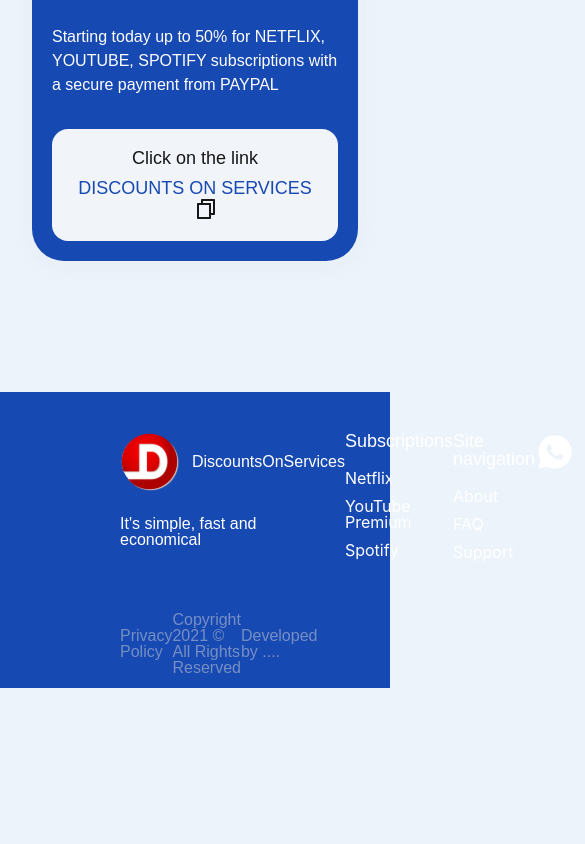
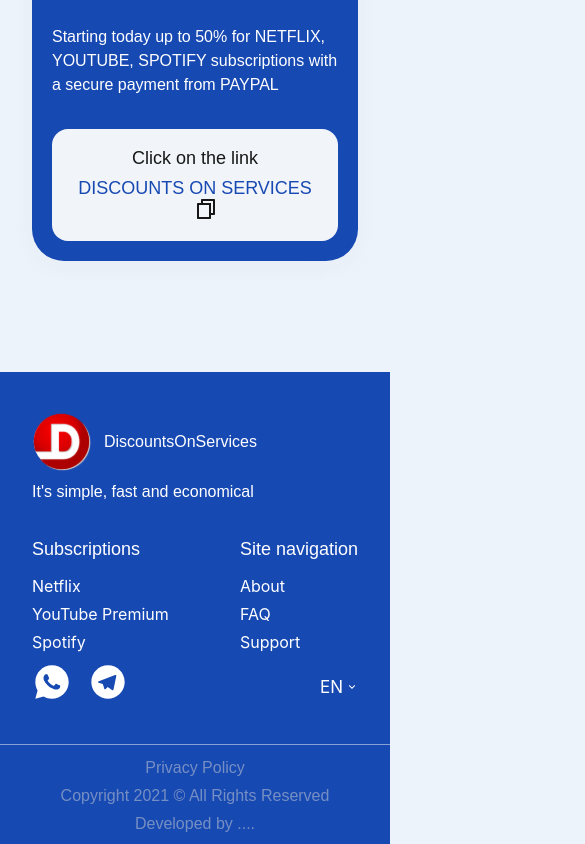
Before and after one commit to TeDdi-pixel/react_Portfolio, a React (Create React App) app: page / in a window 390 px wide. Shown: the part 1845-2689 px from the top of the page, 585 px wide, since content can reach past the window. Before the commit the page ends 2533 px from the top, so only its background shows below. Built offline with nearby package versions, Linux system fonts and the light colour scheme.

Commit message:
adaptive footer

```diff
--- a/src/components/Footer/Footer.jsx
+++ b/src/components/Footer/Footer.jsx
@@ -79,7 +79,7 @@
 
                         </div>
                     </div>
-
+                    <span className="footer__line-through"></span>
                     <div className="footer-rights__container">
                         <ul className="footer__rights-policy">
                             <li className="footer-rights-policy__text">Privacy Policy</li>
--- a/src/pages/NetflixPlan.jsx
+++ b/src/pages/NetflixPlan.jsx
@@ -1,27 +1,14 @@
-import { useContext } from 'react';
+import { useContext, useRef, useState } from 'react';
 import { DataContext } from '../App';
 import Header from '../components/Header/Header';
 import { Link } from 'react-router-dom';
 import InviteBlock from '../components/UI/InviteBlock/InviteBlock';
 import Footer from '../components/Footer/Footer';
 
+
 function NetflixPlan() {
     const data = useContext(DataContext);
-    console.log(data);
-
-    return (
-        <>
-            <Header />
-
-            <main className='main'>
-                <h1 className='main__title'>Choose a Netflix Plan</h1>
-                <p className='main__description'>Listen without limits at a bargain price</p>
-                <div className='main__period'>
-                    <div className='main-period__left'>6 months</div>
-                    <div className='main-period__right'>12 months</div>
-                </div>
-                <div className='main__plans'>
-                    {data.NetflixPlan.map((item,index) => {
+    const plans = data.NetflixPlan.map((item, index) => {
         index = item.id;
         return (
             <div className='main__plan' key={index}>
@@ -82,12 +69,50 @@
 
             </div>
         )
-                    })}
+    })
+
+    const [activeLeft, setActiveLeft] = useState(true);
+    const [activeRight, setActiveRight] = useState(false);
+
+    const changeStatus = (e) => {
+        const leftButton = 'main-period__left';
+        const rightButton = 'main-period__right';
+
+        if (e.target.classList.contains(leftButton) && !activeLeft) {
+          setActiveLeft(true);
+          setActiveRight(false);
+        } else if (e.target.classList.contains(rightButton) && !activeRight) {
+          setActiveLeft(false);
+          setActiveRight(true);
+        }
+      };
+
+
+
+return (
+    <>
+        <Header />
+
+        <main className='main'>
+            <h1 className='main__title'>Choose a Netflix Plan</h1>
+            <p className='main__description'>Listen without limits at a bargain price</p>
+            <div className='main__period'
+
+            >
+                <div className={`main-period__left ${activeLeft ? 'period-btn-left_active' : ''}`}
+                    onClick={changeStatus}
+                >6 months</div>
+                <div className={`main-period__right ${activeRight ? 'period-btn-right_active' : ''}`}
+                    onClick={changeStatus}
+                >12 months</div>
+            </div>
+            <div className='main__plans'>
+                {plans}
             </div>
             <InviteBlock />
         </main>
 
-            <Footer/>
+        <Footer />
     </>
 );
 }
--- a/src/scss/NetflixPlan.scss
+++ b/src/scss/NetflixPlan.scss
@@ -35,7 +35,8 @@
         display: flex;
         margin: 0 auto;
         margin-top: 52px;
-
+        border-radius: 12px;
+        border: 1px solid #1749B3;
     }
 
     &-period__left {
@@ -43,27 +44,43 @@
         width: 100%;
         display: flex;
         // padding: 17px 48px;
-        border-radius: 12px 0px 0px 12px;
-        background-color: #1749B3;
+        border-radius: 10px 0px 0px 10px;
         font-family: $font-family;
         @include adaptive-font(18,17);
-        color: white;
+        color: #030303;
         padding-top: 17px;
         padding-bottom: 17px;
+        background: linear-gradient(to right, transparent 50%, #1749B3 50%);
+        background-size: 200% 100%;
+        background-position: left;
+        transition: all 0.1500s ease;
+        cursor: pointer;
+
     }
-
+    .period-btn-left_active{
+        background-position: right;
+        color: white;
+    }
+    .period-btn-right_active{
+        background-position: left;
+        color: white;
+    }
     &-period__right {
+        cursor: pointer;
+        background: linear-gradient(to left, transparent 50%, #1749B3 50%);
+        background-size: 200% 100%;
+        background-position: right;
+        transition: all 0.1500s ease;
         display: flex;
         justify-content: center;
         width: 100%;
-        border: 1px solid #1749B3;
         font-family: $font-family;
         @include adaptive-font(18,17);
         color: #030303;
-        border-radius: 0px 12px 12px 0px;
         // padding: 17px 45px;
         padding-top: 17px;
         padding-bottom: 17px;
+
     }
 
 
@@ -180,6 +197,14 @@
         &__period {
             margin-top: 40px;
         }
+        &-period__left{
+            cursor: auto;
+
+        }
+        &-period__right{
+            cursor: auto ;
+
+        }
 
         &__plans {
             flex-wrap: wrap;
--- a/src/scss/footer.scss
+++ b/src/scss/footer.scss
@@ -6,6 +6,7 @@
     width: 100%;
     background-color: #1749B3;
     padding: 0 120px;
+    position: relative;
 
     &__wrapper {
         max-width: 1440px;
@@ -14,9 +15,11 @@
         padding-top: 40px;
         padding-bottom: 12px;
     }
-    &__links{
+
+    &__links {
         display: flex;
         justify-content: space-between;
+        flex-wrap: wrap;
     }
 
     &__info {
@@ -24,7 +27,7 @@
         flex-direction: column;
         align-items: flex-start;
 
-        li{
+        li {
             &:last-child {
                 width: 179px;
                 color: white;
@@ -39,7 +42,7 @@
         display: flex;
         align-items: center;
         margin-bottom: 24px;
-
+        margin-right: 55px;
 
 
         a {
@@ -50,7 +53,9 @@
         }
     }
 
-    &__subscriptions {}
+    &__subscriptions {
+        margin-right: 55px;
+    }
 
     &-subscription__link {
         &:first-child {
@@ -67,9 +72,9 @@
         font-size: 16px;
 
     }
-
-    &__nav {}
-
+    &__nav{
+        margin-bottom: 40px;
+    }
     &-nav__link {
         &:first-child {
             font-size: 18px;
@@ -90,36 +95,196 @@
         display: flex;
         flex-direction: column;
         align-items: flex-end;
+        margin-left: 55px;
     }
 
     &__messengers {
+
         display: flex;
-        li:last-child{
+
+        li:last-child {
             margin-left: 16px;
         }
     }
-    &__languages{
+
+    &__languages {
         margin-top: 17px;
     }
-    &__language{
+
+    &__language {
         font-size: 17px;
         color: white;
         display: flex;
         align-items: center;
-        img{
+
+        img {
             margin-left: 3px;
         }
     }
-    &__rights-policy{
+
+    &__rights-policy {
         margin-top: 40px;
         display: flex;
         align-items: center;
         justify-content: space-between;
-        li{
+
+        li {
             font-size: 16px;
             opacity: 0.5;
             color: #D3D3D3;
             font-family: $font-family;
         }
     }
+    &__line-through{
+        display: none;
+    }
+
+    @media screen and (max-width:1234px) {
+        padding: 0 50px;
+    }
+
+    @media screen and (max-width:1023px) {
+        margin-top: 100px;
+        &__line-through{
+            display: block;
+        }
+        &__logo {
+            a {
+                display: none;
+            }
+        }
+    }
+
+    &__line-through::before {
+        content: '';
+        left: 0;
+        width: 100%;
+        height: 1px;
+        background-color: rgba(247, 247, 247, 0.50);
+        position: absolute;
+    }
+
+    @media screen and (max-width:767px) {
+        padding: 0 32px;
+    }
+
+    @media screen and (max-width:695px) {
+        &-messengers-languages {
+            width: 100%;
+            margin-left: 0;
+            flex-direction: row;
+            justify-content: space-between;
+            margin-top: 40px;
+            margin-bottom: 40px;
+            align-items: flex-start;
+        }
+        &__nav{
+            margin-bottom: auto;
+        }
+
+    }
+
+
+    @media screen and (max-width:625px) {
+        &__rights-policy {
+            flex-direction: column;
+            align-items: center;
+            justify-content: space-between;
+            margin-top: 0;
+
+            li:not(:first-child) {
+                margin-top: 12px;
+            }
+
+            li:first-child {
+                margin-top: 16px;
+            }
+        }
+    }
+
+    @media screen and (max-width:547px) {
+        &__info {
+            margin-right: 28px;
+        }
+
+        &__logo {
+            margin-bottom: 12px;
+            width: 100%;
+
+            a {
+                display: block;
+            }
+        }
+
+        &__subscriptions {
+            margin-right: 0;
+        }
+
+        &__nav {
+            margin-top: 40px;
+            margin-right: 28px;
+        }
+
+        &-messengers-languages {
+            width: auto;
+            flex-direction: column;
+            justify-content: flex-start;
+            align-items: flex-end;
+            margin-bottom: 0px;
+        }
+    }
+
+    @media screen and (max-width:492px) {
+        &__logo {
+            margin-right: 0;
+        }
+    }
+
+    @media screen and (max-width:445px) {
+        &__info {
+            width: 100%;
+
+            li:last-child {
+                width: auto;
+            }
+        }
+        &__subscriptions {
+            margin-top: 40px;
+            margin-right: 40px;
+        }
+
+        &__nav {
+            transform: translateX(28px);
+        }
+
+        &-messengers-languages {
+            width: 100%;
+            flex-direction: row;
+            justify-content: space-between;
+            margin-top: 0;
+            margin-bottom: 40px;
+            align-items: flex-start;
+
+        }
+    }
+
+    @media screen and (max-width:417px) {
+        &__logo {
+            margin-right: 0;
+        }
+
+        &__nav {
+            transform: none;
+            margin-right: 0;
+        }
+
+    }
+
+    @media screen and (max-width:374px) {
+        &__info {
+            margin-right: 0;
+        }
+
+    }
+
 }
```
Lines whose indentation alone changed are shown as unchanged.
